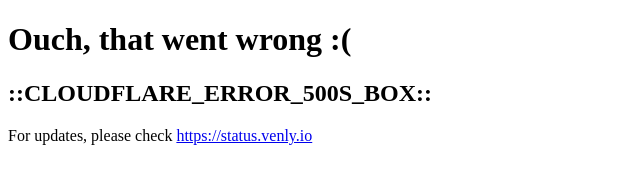
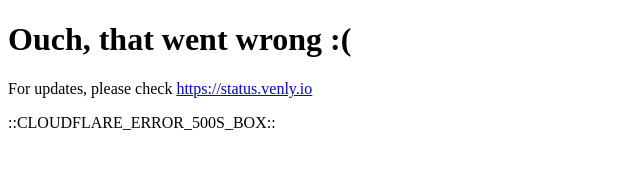
Before and after one commit to ArkaneNetwork/error-pages, a plain HTML site: page 5xx.html in a window 1280 px wide. Shown: the whole page, without its empty margins (0-640 px from the left). Drawn offline with Linux system fonts and the light colour scheme.

Commit message:
small update

```diff
--- a/5xx.html
+++ b/5xx.html
@@ -6,7 +6,7 @@
 </head>
 <body>
 <h1>Ouch, that went wrong :(</h1>
-<h2>::CLOUDFLARE_ERROR_500S_BOX::</h2>
 <p>For updates, please check <a href="https://status.venly.io">https://status.venly.io</a></p>
+<p>::CLOUDFLARE_ERROR_500S_BOX::</p>
 </body>
 </html>
```
